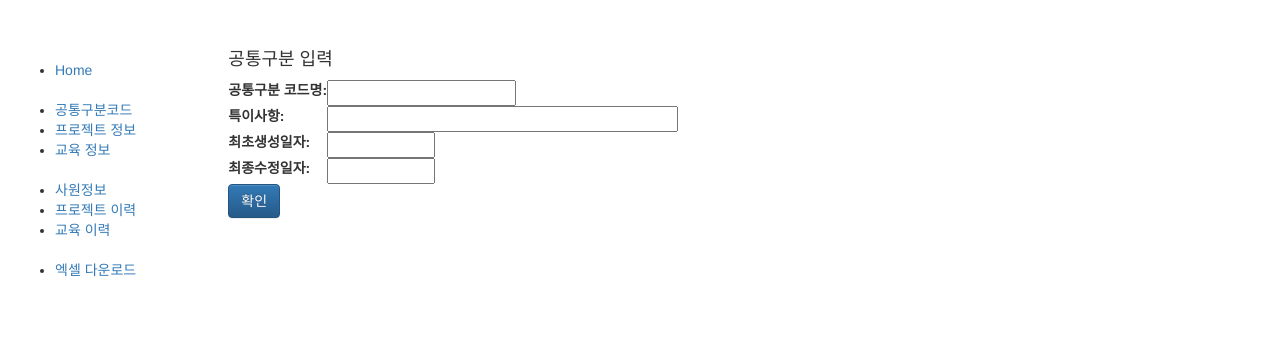
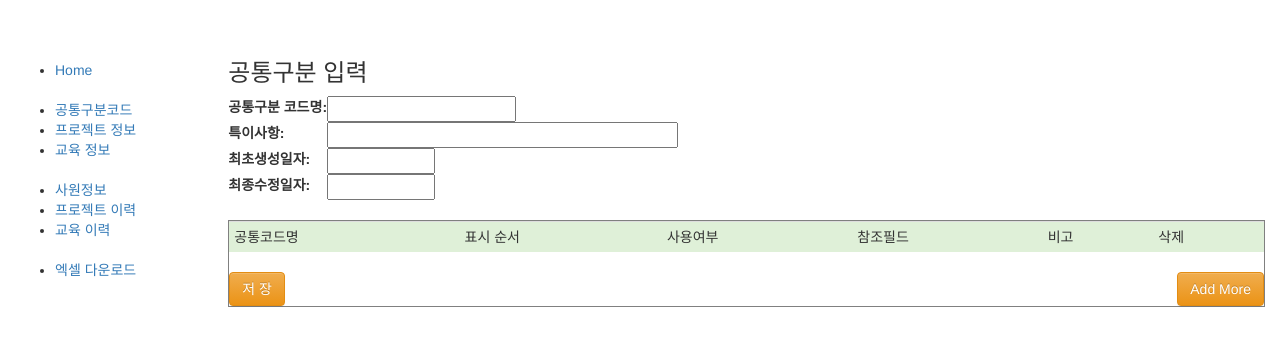
Before and after one commit to kmandu123/pythonProject, a Django app: page /resume/comm_div_detail/create/ in a window 1280 px wide. Shown: the top 346 px of the page. Run offline with Django 3.2, Linux system fonts and the light colour scheme; tables that the repository leaves empty hold one stand-in row (values such as "Sample post"); some libraries are stand-ins or nearby versions.

Commit message:
home:2nd modify

```diff
--- a/resume/templates/resume/create_comm_div.html
+++ b/resume/templates/resume/create_comm_div.html
@@ -1,18 +1,74 @@
 {% extends "base_generic.html" %}
 
 {% block content %}
+
+<style>
+#t_form td{width:500px;}
+#b-line {
+  border: 1px solid gray;
+}
+</style>
 
 
 
 <br>
 <br>
-<form action="" method="post">
+<form action="" method="post" >
     {% csrf_token %}
     <table >
-    <h4>공통구분 입력</h4>
+    <h3>공통구분 입력</h3>
     {{ form.as_table }}
     </table>
-    <button type="submit" class="btn btn-primary btn-sx">확인</button>
+    <br>
+<div id="b-line">
+    <table id="form_set"  class="table table-condensed table-hover">
+        <tr class="bg-success">
+            <td>{{ inline_form.form.comm_code_name.label }}</td>
+            <td>{{ inline_form.form.display_order.label }}</td>
+            <td>{{ inline_form.form.use_yn.label }}</td>
+            <td>{{ inline_form.form.ref_field.label }}</td>
+            <td>{{ inline_form.form.summary.label }}</td>
+            <td>삭제</td>
+        </tr>
+    {{ inline_form.management_form }}
+    {% for form in inline_form %}
+        <tr>
+            <td>{{ form.comm_code_name }}</td>
+            <td>{{ form.display_order }}</td>
+            <td>{{ form.use_yn }}</td>
+            <td>{{ form.ref_field }}</td>
+            <td>{{ form.summary }}</td>
+            <td>{{ form.DELETE }}</td>
+        </tr>
+    {% endfor %}
 
+    </table>
+
+    <input type="button" value="Add More" id="add_more" style="float: right;"  class="btn btn-warning">
+    <table id="empty_form" style="display:none">
+        <tr>
+            <td>{{ inline_form.empty_form.comm_code_name }}</td>
+            <td>{{ inline_form.empty_form.display_order }}</td>
+            <td>{{ inline_form.empty_form.use_yn }}</td>
+            <td>{{ inline_form.empty_form.ref_field }}</td>
+            <td>{{ inline_form.empty_form.summary }}</td>
+            <td>{{ inline_form.empty_form.DELETE }}</td>
+        </tr>
+    </table>
+
+    <button type="submit" class="btn btn-warning">저    장</button>
+</div>
 </form>
+
+<script>
+$('#add_more').click(function() {
+	var form_idx = $('#id_fk_comm_code1-TOTAL_FORMS').val();
+	console.log('idx', form_idx)
+
+	$('#form_set').append($('#empty_form').html().replace(/__prefix__/g, form_idx));
+	$('#id_fk_comm_code1-TOTAL_FORMS').val(parseInt(form_idx) + 1);
+});
+</script>
+
+
 {% endblock %}
--- a/resume/views.py
+++ b/resume/views.py
@@ -125,13 +125,27 @@ def UpdateComm_div(request, pk):
 
 #Comm_div를 create하기 위한 function view
 def CreateComm_div(request):
+
+    from django import forms
+    # inlineformset 생성
+    CommFormset = inlineformset_factory(Comm_div, Comm_code, fields=('comm_code_name', 'ref_field', 'display_order', 'use_yn', 'summary'),
+                                        widgets={'summary': forms.TextInput(attrs={'size': 70}), 'display_order': forms.TextInput(attrs={'size': 3})}, extra=0, can_delete=True)
+    comm_div = Comm_div.objects.get()
+
+    print("첫번째")
+
     # POST 요청이면 폼 데이터를 처리한다
     if request.method == 'POST':
-        # 요청된 data를 FORM객체를 이용해 FROM인스턴스를 생성한다.(binding)
+        print("두번째")
+
+        # 요청된 data를 FORM객체를 이용해 Form인스턴스를 생성한다.(binding)
         comm_div_update_form = UpdateComm_divForm(request.POST)
+        # inline 새로 작성한 내용을 저장 <- 여기에 기술하지 않으면 마스터수정 없이 저장누를때 validation 수행하지 않고 error발생함.
+#        formset = CommFormset(request.POST, instance=comm_div)
+
         # form이 유효한지 체크한다
-        if comm_div_update_form.is_valid():
-            comm_div = Comm_div()
+        if comm_div_update_form.is_valid(): #and formset.is_valid():
+            print("세번째")
 
             #동일한 comm_div_name 값이 있는지 check
             #chk_comm_div_name = list(Comm_div.objects.all().values())
@@ -143,18 +157,47 @@ def CreateComm_div(request):
             comm_div.create_dt = comm_div_update_form.cleaned_data['f_create_dt']
             comm_div.update_dt = comm_div_update_form.cleaned_data['f_update_dt']
             comm_div.save()
+
+            #이위치에 반드시 아래 기록할 것 : 없으면 error발생함. if문 위에 기술했더니 error발생 함
+            formset = CommFormset(request.POST, instance=comm_div)
+
+            if formset.is_valid():
+                formset.save()
+                print("인라인 정상")
+            else:
+                print("인라인 error발생")
+                print(formset.errors)
+
+
             # 새로운 URL로 보낸다. 예) update 성공메시지가 있는곳
-            return HttpResponseRedirect(reverse('index'))
+            return HttpResponseRedirect(reverse('comm_divs'))
+        #else:
+        #    print("마스터 not valid")
+        #    print(comm_div_update_form.errors)
+        #    return HttpResponseRedirect(reverse('comm_divs'))
 
     # GET 요청이면 기본 폼을 생성(즉, 최초의 수정요청 화면으로 이동 시)
     else:
+        print("네번째")
+
+        # 일자계산하여 form의 날짜 필드에 default 값 세팅 : 예제
+        #proposed_create_date = datetime.date.today() + datetime.timedelta(weeks=3)
+        #comm_div_update_form = UpdateComm_divForm(initial={'f_create_date': proposed_create_date})
+
         #빈 form 전달
         comm_div_update_form = UpdateComm_divForm()
 
-    # template의 html에 Form을 딕셔너리 자료형태를 생성한다.
+        # inline formset : 빈 form 전달
+        formset = CommFormset()
+
+
+    # template의 html에 Form과 data instance를 딕셔너리 자료형태를 생성한다.
     context = {
         'form': comm_div_update_form,
+        'inline_form': formset,
     }
+
+    print("다섯번째")
 
     # template를 호출한다. context도 같이 넘긴다.
     return render(request, 'resume/create_comm_div.html', context)
```
